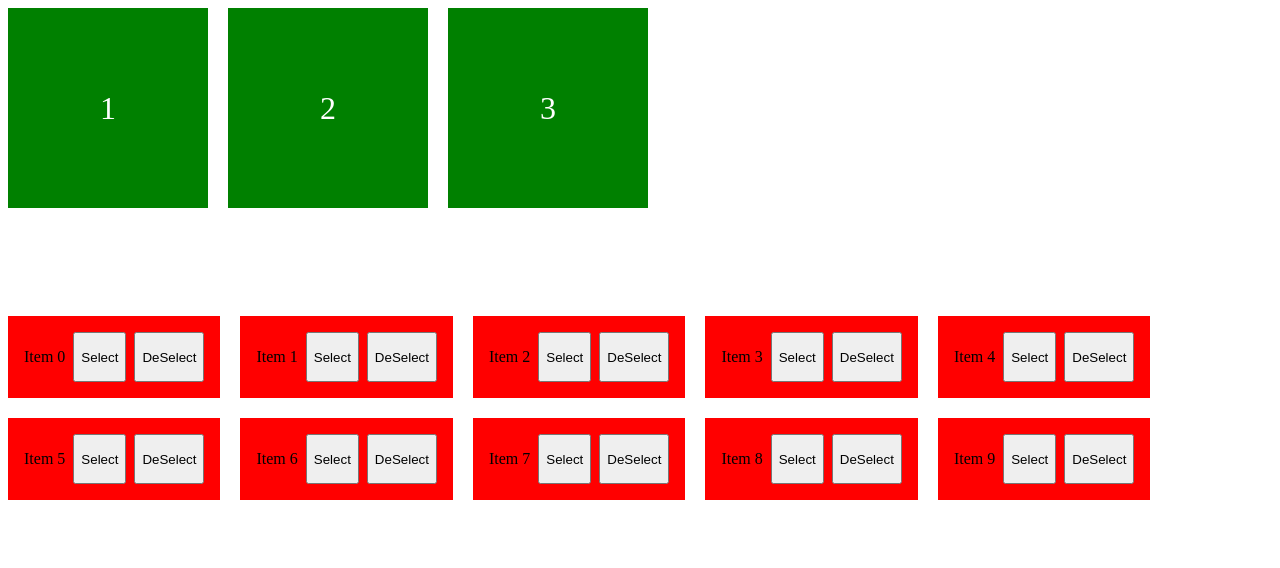
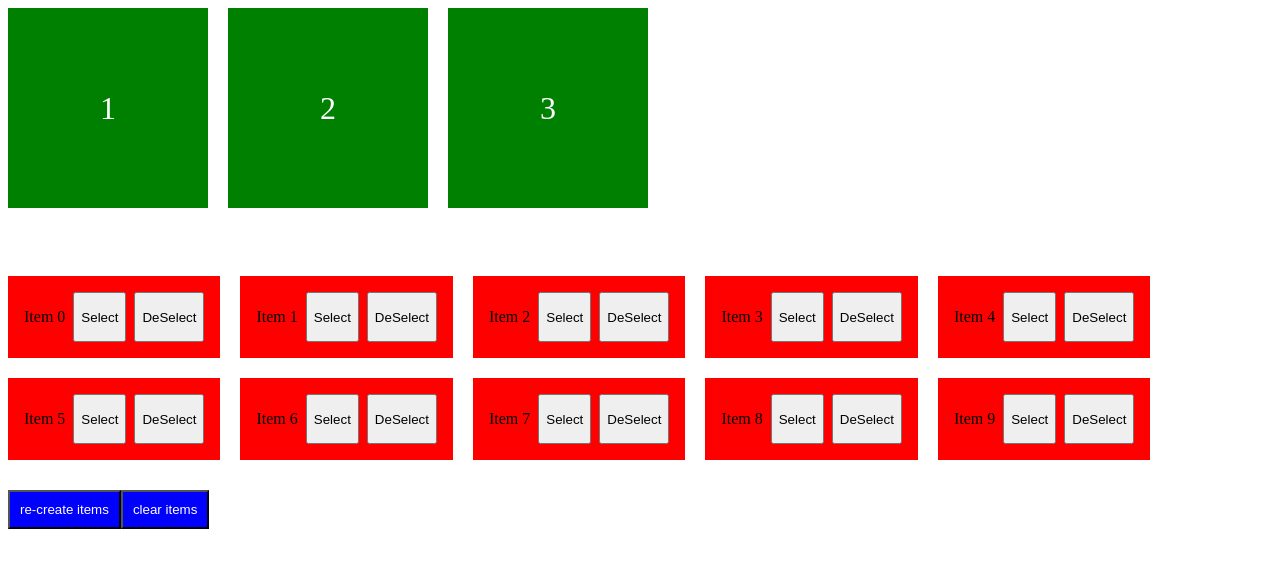
Before and after one commit to Code-and-Comments/drag-and-drop, an Angular app: page / in a window 1280 px wide. Shown: the top 568 px of the page. Built offline with nearby package versions, Linux system fonts and the light colour scheme.

Commit message:
add shareReplay to reduce calculations; fix force uwraps

```diff
--- a/projects/knd-drag-and-drop-demo/src/app/app.component.html
+++ b/projects/knd-drag-and-drop-demo/src/app/app.component.html
@@ -3,7 +3,14 @@
   <cp-drop [kndDropId]="'2'"></cp-drop>
   <cp-drop [kndDropId]="'3'" (gotDropped)="gotDropped($event)"></cp-drop>
 </div>
+
 <br><br><br><br><br><br>
+
 <knd-drag-wrapper class="cp-drag-wrapper">
   <cp-drag *ngFor="let item of items" [item]="item" [kndItem]="item"></cp-drag>
 </knd-drag-wrapper>
+
+<br><br><br>
+<button (click)="createItems()">re-create items</button>
+<button (click)="emptyItems()">clear items</button>
+<br><br><br>
--- a/projects/knd-drag-and-drop-demo/src/app/app.component.scss
+++ b/projects/knd-drag-and-drop-demo/src/app/app.component.scss
@@ -2,6 +2,7 @@
     display: flex;
     flex-wrap: wrap;
     gap: 20px;
+    height: 160px;
 }
 
 .cp-drop-wrapper {
@@ -9,3 +10,9 @@
     flex-wrap: wrap;
     gap: 20px;
 }
+
+button {
+    padding: 10px;
+    background-color: blue;
+    color: white;
+}
--- a/projects/knd-drag-and-drop-demo/src/app/app.component.ts
+++ b/projects/knd-drag-and-drop-demo/src/app/app.component.ts
@@ -14,9 +14,15 @@ export class AppComponent implements OnInit {
     this.createItems();
   }
 
+  emptyItems() {
+    this.items = [];
+  }
+
   createItems() {
+    const items: DemoType[] = [];
     const arr = Array.from(Array(10)).map((_, i) => i);
-    arr.forEach(index => this.items.push({ id: `${index}`, name: `Item ${index}`}));
+    arr.forEach(index => items.push({ id: `${Math.random()}`, name: `Item ${index}`}));
+    this.items = items;
 
     // setTimeout(() => {
     //   const arr2 = Array.from(Array(10)).map((_, i) => i+10);
--- a/projects/knd-drag-and-drop/src/lib/services/knd-dnd.service.ts
+++ b/projects/knd-drag-and-drop/src/lib/services/knd-dnd.service.ts
@@ -1,4 +1,4 @@
-import { BehaviorSubject, Observable, ReplaySubject, combineLatest, filter, map, take } from 'rxjs';
+import { BehaviorSubject, Observable, ReplaySubject, combineLatest, filter, map, shareReplay, take, tap } from 'rxjs';
 import { Injectable, QueryList, Renderer2, RendererFactory2, inject } from '@angular/core';
 import { KndDrawService } from './knd-draw.service';
 import { KndIdentifier, KndItemState, KndMap, createEmptyKndMap, itemsInBetween } from '../dnd';
@@ -19,7 +19,7 @@ export class KndDndService<Item extends object> {
   private isDragging = new BehaviorSubject(false);
 
   private itemStates: Observable<KndMap<Item>>;
-  private availableSelectables = new ReplaySubject<QueryList<SelectableDirective<Item>>>(1);
+  private availableSelectables = new BehaviorSubject<Item[]>([]);
 
   constructor() {
     this.renderer = this.rendererFactory.createRenderer(null, null);
@@ -44,7 +44,7 @@ export class KndDndService<Item extends object> {
   }
 
   setAvailableSelectables(queryList: QueryList<SelectableDirective<Item>>) {
-    this.availableSelectables.next(queryList);
+    this.availableSelectables.next(queryList.toArray().map(s => s.kndItem));
   }
 
   /**
@@ -63,11 +63,7 @@ export class KndDndService<Item extends object> {
   }
 
   private initTrackItemStates() {
-    const allSelectables = this.availableSelectables.pipe(
-      map(selectables => selectables.toArray().map(s => s.kndItem)),
-    )
-
-    this.itemStates = combineLatest([allSelectables, this._selectedItems, this.shiftIsActive, this.latestHoveredItem, this.latestSelectedItem, this.isDragging]).pipe(
+    this.itemStates = combineLatest([this.availableSelectables, this._selectedItems, this.shiftIsActive, this.latestHoveredItem, this.latestSelectedItem, this.isDragging]).pipe(
       map(([allSelectables, selectedItems, shiftIsActive, latestHoveredItem, latestSelectedItem, isDragging]) => {
         const map = createEmptyKndMap<Item>();
 
@@ -82,7 +78,7 @@ export class KndDndService<Item extends object> {
         selectedItems.forEach(selItem => {
           const id = this.selectUniqueIdentifier(selItem);
           const stateItem = map.get(id); // retrieves a ref
-          stateItem!.state.isSelected = true;
+          if (stateItem) stateItem!.state.isSelected = true;
         })
 
         // shift hover
@@ -100,12 +96,13 @@ export class KndDndService<Item extends object> {
           selectedItems.forEach(selectedItem => {
             const id = this.selectUniqueIdentifier(selectedItem);
             const stateItem = map.get(id);
-            stateItem!.state.isDragging = true;
+            if (stateItem) stateItem.state.isDragging = true;
           })
         }
 
         return map;
-      })
+      }),
+      shareReplay(1),
     )
   }
 
```
